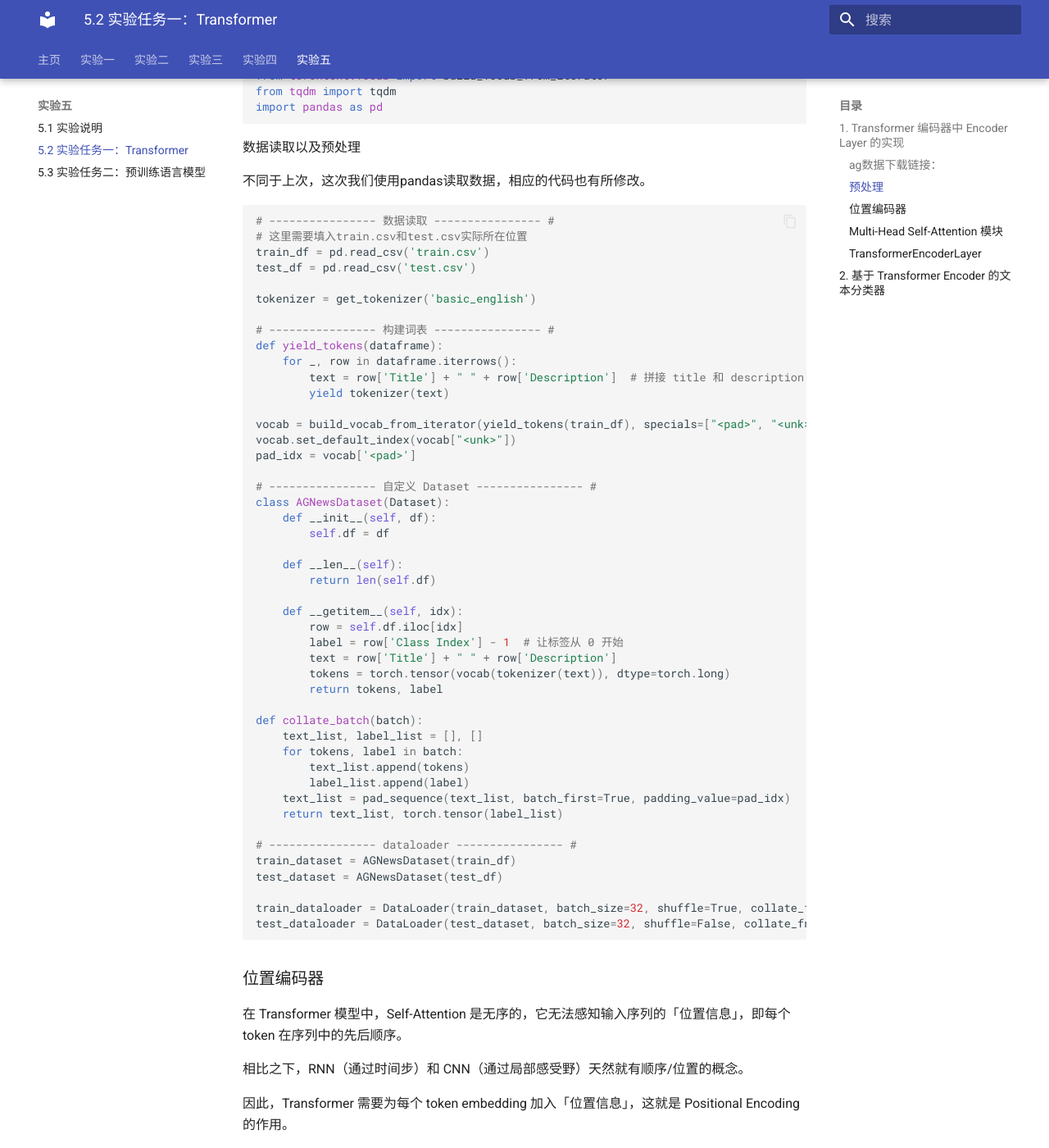
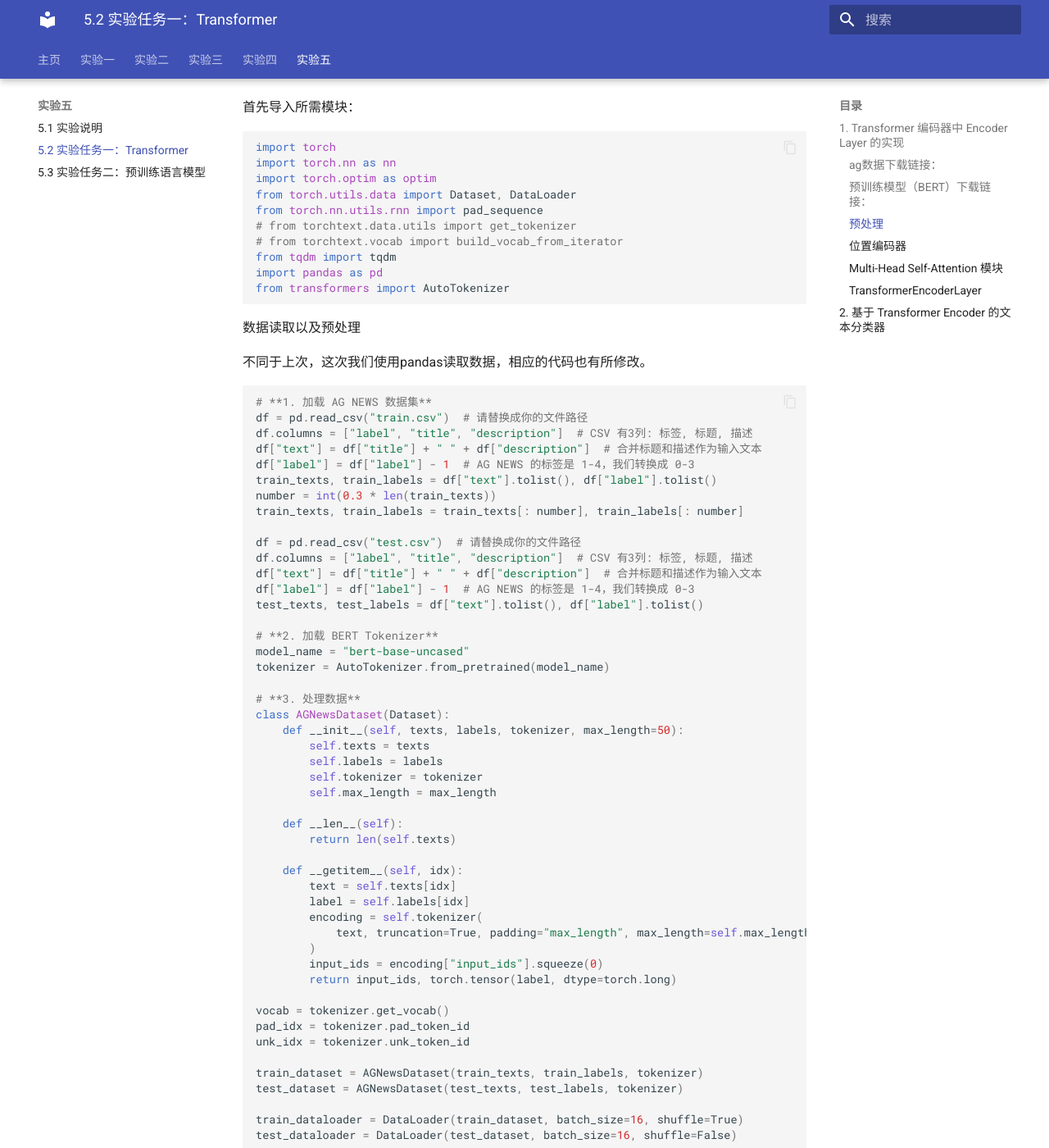
Before and after one commit to zhiweinju/nju-dl-lab-2025spring, an MkDocs documentation site: the page built from docs/lab5/transformer.md, in a window 1280 px wide and 1400 px high, scrolled down 723 px. Shown: the whole window at 82% size. Built offline with MkDocs 1.6.1 and Material for MkDocs 9.7.7, drawn with Linux system fonts in a browser that asks for light colours; a style sheet for code colours, icons or effects is not loaded; some of the changed text lies outside the part shown.

Commit message:
修改了lab4

````diff
--- a/docs/lab5/transformer.md
+++ b/docs/lab5/transformer.md
@@ -10,6 +10,16 @@
 
 [https://box.nju.edu.cn/f/a3a2e11167ef4d72a568/?dl=1](https://box.nju.edu.cn/f/a3a2e11167ef4d72a568/?dl=1)
 
+#### 预训练模型（BERT）下载链接：
+
+[https://box.nju.edu.cn/d/2710380144234ce78fe3/](https://box.nju.edu.cn/d/2710380144234ce78fe3/)
+[//]: # ([https://box.nju.edu.cn/d/2710380144234ce78fe3/])
+
+!!! warning "可能需要安装transformers包"
+```bash
+   pip install transformers
+```
+
 ### 预处理
 
 首先导入所需模块：
@@ -20,10 +30,11 @@ import torch.nn as nn
 import torch.optim as optim
 from torch.utils.data import Dataset, DataLoader
 from torch.nn.utils.rnn import pad_sequence
-from torchtext.data.utils import get_tokenizer
-from torchtext.vocab import build_vocab_from_iterator
+# from torchtext.data.utils import get_tokenizer
+# from torchtext.vocab import build_vocab_from_iterator
 from tqdm import tqdm
 import pandas as pd
+from transformers import AutoTokenizer
 ```
 
 数据读取以及预处理
@@ -32,52 +43,54 @@ import pandas as pd
 
 
 ```python
-# ---------------- 数据读取 ---------------- #
-# 这里需要填入train.csv和test.csv实际所在位置
-train_df = pd.read_csv('train.csv')
-test_df = pd.read_csv('test.csv')
+# **1. 加载 AG NEWS 数据集**
+df = pd.read_csv("train.csv")  # 请替换成你的文件路径
+df.columns = ["label", "title", "description"]  # CSV 有3列: 标签, 标题, 描述
+df["text"] = df["title"] + " " + df["description"]  # 合并标题和描述作为输入文本
+df["label"] = df["label"] - 1  # AG NEWS 的标签是 1-4，我们转换成 0-3
+train_texts, train_labels = df["text"].tolist(), df["label"].tolist()
+number = int(0.3 * len(train_texts))
+train_texts, train_labels = train_texts[: number], train_labels[: number]
 
-tokenizer = get_tokenizer('basic_english')
+df = pd.read_csv("test.csv")  # 请替换成你的文件路径
+df.columns = ["label", "title", "description"]  # CSV 有3列: 标签, 标题, 描述
+df["text"] = df["title"] + " " + df["description"]  # 合并标题和描述作为输入文本
+df["label"] = df["label"] - 1  # AG NEWS 的标签是 1-4，我们转换成 0-3
+test_texts, test_labels = df["text"].tolist(), df["label"].tolist()
 
-# ---------------- 构建词表 ---------------- #
-def yield_tokens(dataframe):
-    for _, row in dataframe.iterrows():
-        text = row['Title'] + " " + row['Description']  # 拼接 title 和 description
-        yield tokenizer(text)
+# **2. 加载 BERT Tokenizer**
+model_name = "bert-base-uncased"
+tokenizer = AutoTokenizer.from_pretrained(model_name)
 
-vocab = build_vocab_from_iterator(yield_tokens(train_df), specials=["<pad>", "<unk>"])
-vocab.set_default_index(vocab["<unk>"])
-pad_idx = vocab['<pad>']
-
-# ---------------- 自定义 Dataset ---------------- #
+# **3. 处理数据**
 class AGNewsDataset(Dataset):
-    def __init__(self, df):
-        self.df = df
+    def __init__(self, texts, labels, tokenizer, max_length=50):
+        self.texts = texts
+        self.labels = labels
+        self.tokenizer = tokenizer
+        self.max_length = max_length
 
     def __len__(self):
-        return len(self.df)
+        return len(self.texts)
 
     def __getitem__(self, idx):
-        row = self.df.iloc[idx]
-        label = row['Class Index'] - 1  # 让标签从 0 开始
-        text = row['Title'] + " " + row['Description']
-        tokens = torch.tensor(vocab(tokenizer(text)), dtype=torch.long)
-        return tokens, label
+        text = self.texts[idx]
+        label = self.labels[idx]
+        encoding = self.tokenizer(
+            text, truncation=True, padding="max_length", max_length=self.max_length, return_tensors="pt"
+        )
+        input_ids = encoding["input_ids"].squeeze(0)
+        return input_ids, torch.tensor(label, dtype=torch.long)
 
-def collate_batch(batch):
-    text_list, label_list = [], []
-    for tokens, label in batch:
-        text_list.append(tokens)
-        label_list.append(label)
-    text_list = pad_sequence(text_list, batch_first=True, padding_value=pad_idx)
-    return text_list, torch.tensor(label_list)
+vocab = tokenizer.get_vocab()
+pad_idx = tokenizer.pad_token_id
+unk_idx = tokenizer.unk_token_id
 
-# ---------------- dataloader ---------------- #
-train_dataset = AGNewsDataset(train_df)
-test_dataset = AGNewsDataset(test_df)
+train_dataset = AGNewsDataset(train_texts, train_labels, tokenizer)
+test_dataset = AGNewsDataset(test_texts, test_labels, tokenizer)
 
-train_dataloader = DataLoader(train_dataset, batch_size=32, shuffle=True, collate_fn=collate_batch)
-test_dataloader = DataLoader(test_dataset, batch_size=32, shuffle=False, collate_fn=collate_batch)
+train_dataloader = DataLoader(train_dataset, batch_size=16, shuffle=True)
+test_dataloader = DataLoader(test_dataset, batch_size=16, shuffle=False)
 ```
 
 ### 位置编码器
````
Also changed, not shown: docs/lab5/预训练语言模型.md (+45 -21 lines), docs/lab5/bert.ipynb, docs/lab5/transformer.ipynb.
